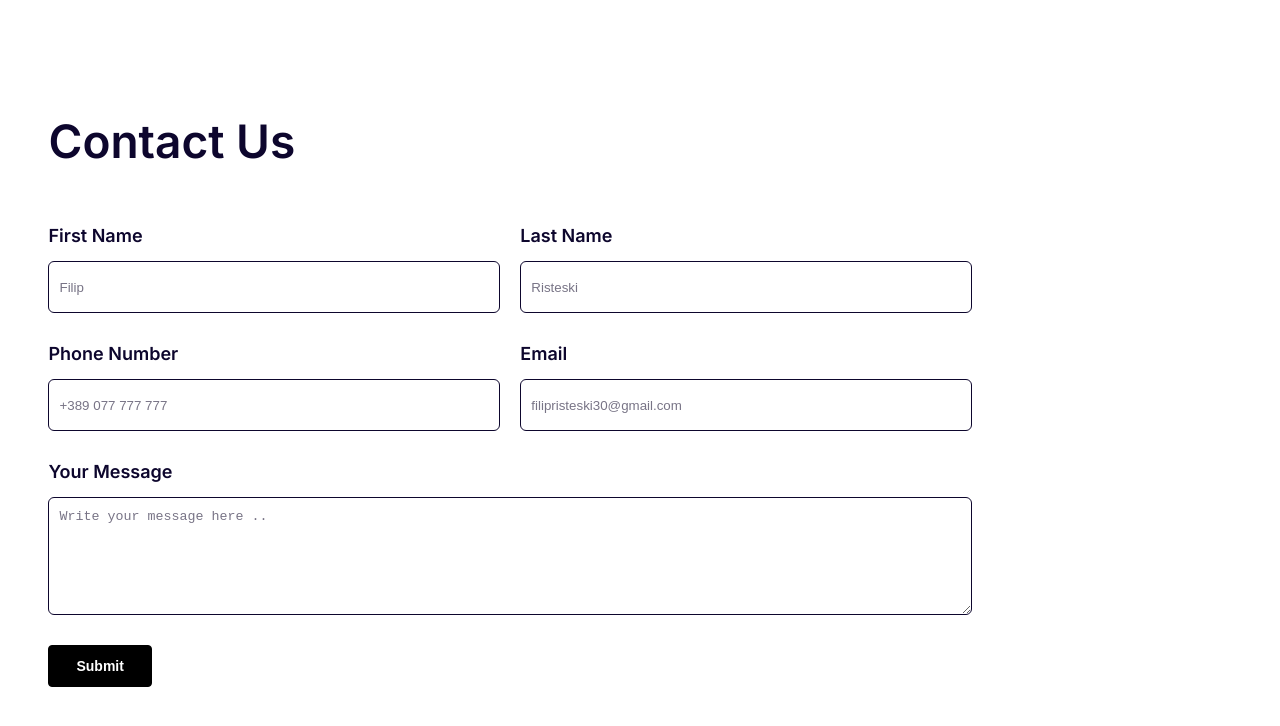
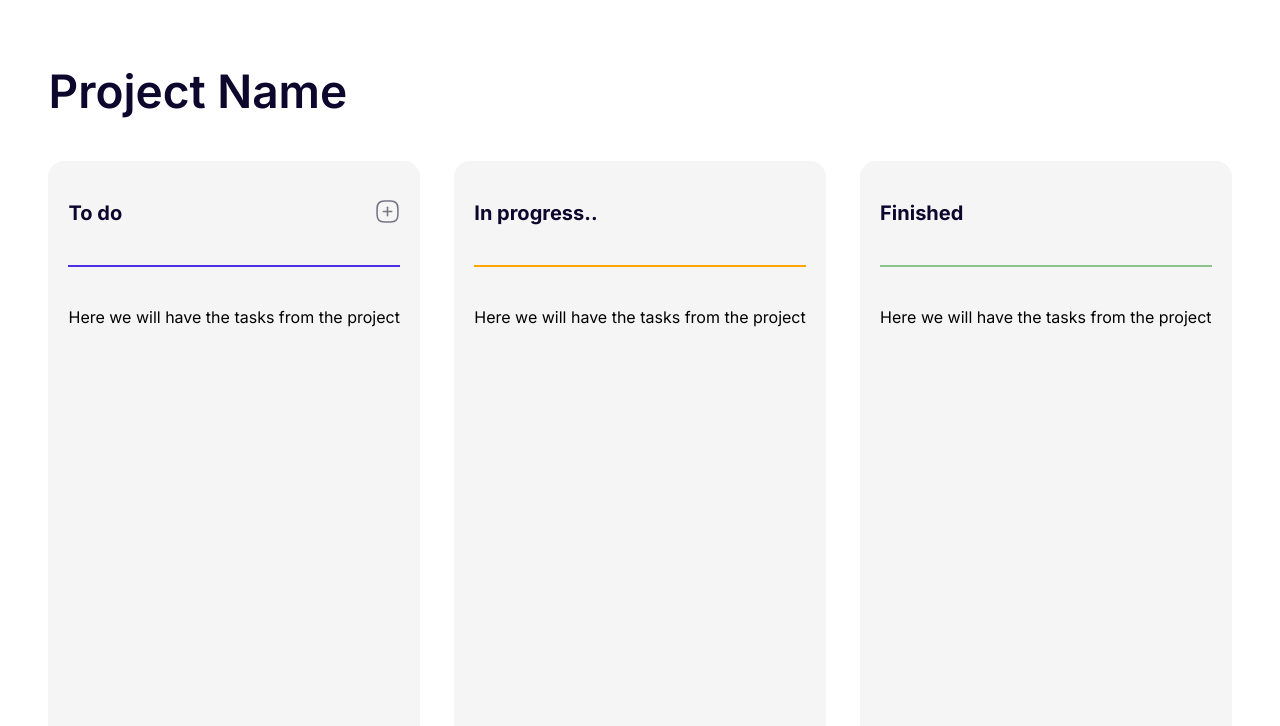
Before and after one commit to filipristeski23/Project_Tasks, a React (Vite) app: page / in a window 1280 px wide. Shown: the top 726 px of the page. Built offline with nearby package versions, Linux system fonts and the light colour scheme.

Commit message:
Finished the coding session, was working on the MainContentSection where the tass data will be stored, finished the containers where the specific tasks will be stored

```diff
--- /dev/null
+++ b/src/components/MainContentSection.jsx
@@ -0,0 +1,97 @@
+import styled from "styled-components";
+
+const Div = styled.div`
+  width: 100%;
+  height: 100%;
+  padding-left: 3.031rem;
+  padding-right: 3.031rem;
+  overflow: hidden;
+  position: relative;
+`;
+
+const Div2 = styled.div`
+  width: 100%;
+  height: 100%;
+  display: flex;
+  flex-direction: row;
+  justify-content: space-between;
+  margin-top: 2.625rem;
+  overflow-y: auto;
+`;
+
+const Div3 = styled.div`
+  background-color: #f5f5f5;
+  padding: 1.25rem 1.25rem 0rem 1.25rem;
+  border-radius: 1rem 1rem 0rem 0rem;
+`;
+
+const Div4 = styled.div`
+  width: 100%;
+  display: flex;
+  flex-direction: row;
+  justify-content: space-between;
+  align-items: center;
+`;
+
+const H2 = styled.h2`
+  font-size: 2.875rem;
+  color: #0d062d;
+  font-weight: 600;
+  margin: 0;
+  margin-top: 3.938rem;
+`;
+
+const H3 = styled.h3`
+  font-size: 1.25rem;
+  color: #0d062d;
+  font-weight: 700;
+`;
+
+const Img = styled.img`
+  width: 1.563rem;
+`;
+
+const DivLine = styled.div`
+  background-color: #5030e5;
+  width: 100%;
+  height: 2px;
+  margin-top: 1.25rem;
+  margin-bottom: 2.5rem;
+  background-color: ${({ backgroundColor }) => backgroundColor};
+`;
+
+function MainContentSection() {
+  return (
+    <Div>
+      <H2>Project Name</H2>
+      <Div2>
+        <Div3>
+          <Div4>
+            <H3>To do</H3>
+            <a href="www.google.com">
+              <Img src="./add-square.svg" alt="add to do"></Img>
+            </a>
+          </Div4>
+          <DivLine></DivLine>
+          <div>Here we will have the tasks from the project</div>
+        </Div3>
+        <Div3>
+          <Div4>
+            <H3>In progress..</H3>
+          </Div4>
+          <DivLine backgroundColor="#FFA500"></DivLine>
+          <div>Here we will have the tasks from the project</div>
+        </Div3>
+        <Div3>
+          <Div4>
+            <H3>Finished</H3>
+          </Div4>
+          <DivLine backgroundColor="#8BC48A"></DivLine>
+          <div>Here we will have the tasks from the project</div>
+        </Div3>
+      </Div2>
+    </Div>
+  );
+}
+
+export default MainContentSection;
--- a/src/containers/MainSectionContainer.jsx
+++ b/src/containers/MainSectionContainer.jsx
@@ -1,5 +1,5 @@
-import ContactForm from "../components/ContactForm";
 import styled from "styled-components";
+import MainContentSection from "../components/MainContentSection";
 
 const Div = styled.div`
   display: flex;
@@ -11,7 +11,7 @@ const Div = styled.div`
 function MainSectionContainer() {
   return (
     <Div>
-      <ContactForm />
+      <MainContentSection />
     </Div>
   );
 }
```
